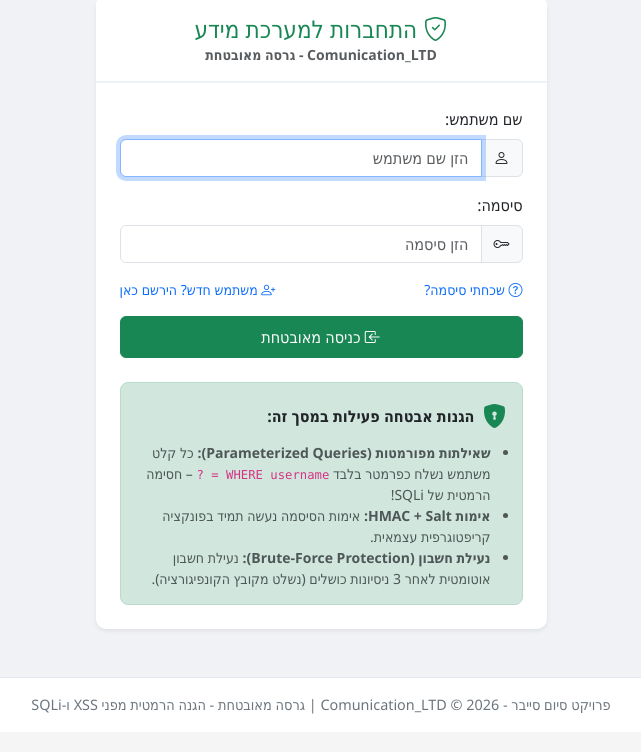
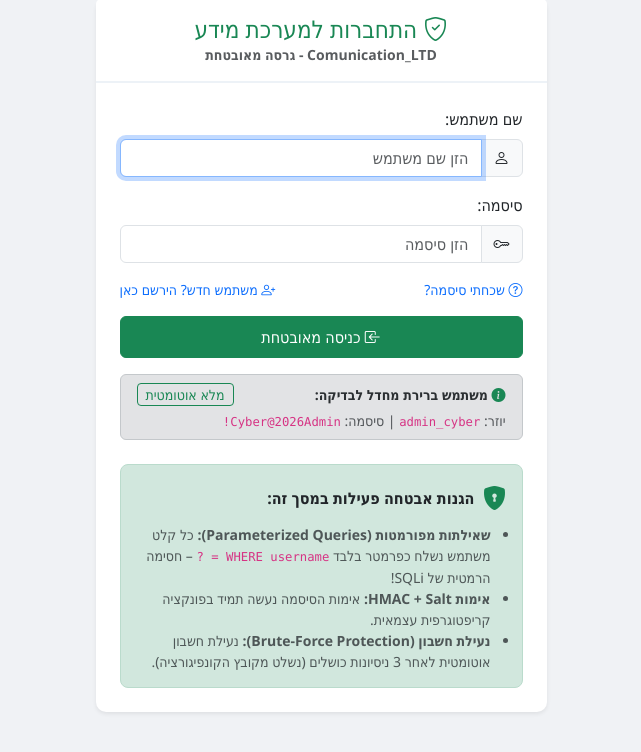
Before and after one commit to Orel-Berger/comunication-ltd-cyber, a Flask app: page /login in a window 1280 px wide. Shown: the part 81-833 px from the top of the page, without its empty margins (319-960 px from the left). Before the commit the page ends 795 px from the top, so only its background shows below. Run offline with Flask 3, Linux system fonts and the light colour scheme.

Commit message:
Add default credentials quick-fill helper to login screen

```diff
--- a/secure_version/templates/login.html
+++ b/secure_version/templates/login.html
@@ -44,6 +44,17 @@
                     </button>
                 </form>
 
+                <!-- Default Credentials Quick-Fill Helper -->
+                <div class="alert alert-secondary py-2 px-3 small mt-3 mb-0">
+                    <div class="d-flex justify-content-between align-items-center">
+                        <span><i class="bi bi-info-circle-fill text-success"></i> <strong>משתמש ברירת מחדל לבדיקה:</strong></span>
+                        <button type="button" class="btn btn-sm btn-outline-success py-0" onclick="fillAdmin()">מלא אוטומטית</button>
+                    </div>
+                    <div class="mt-1 text-muted">
+                        יוזר: <code>admin_cyber</code> | סיסמה: <code>Cyber@2026Admin!</code>
+                    </div>
+                </div>
+
                 <div class="security-card mt-4">
                     <div class="d-flex align-items-center">
                         <i class="bi bi-shield-lock-fill text-success fs-4 me-2"></i>
@@ -59,4 +70,11 @@
         </div>
     </div>
 </div>
+
+<script>
+function fillAdmin() {
+    document.getElementById('username').value = 'admin_cyber';
+    document.getElementById('password').value = 'Cyber@2026Admin!';
+}
+</script>
 {% endblock %}
```
Also changed, not shown: vulnerable_version/templates/login.html (+18 -0 lines), secure_version/database/comunication_ltd.db, vulnerable_version/database/comunication_ltd.db.
